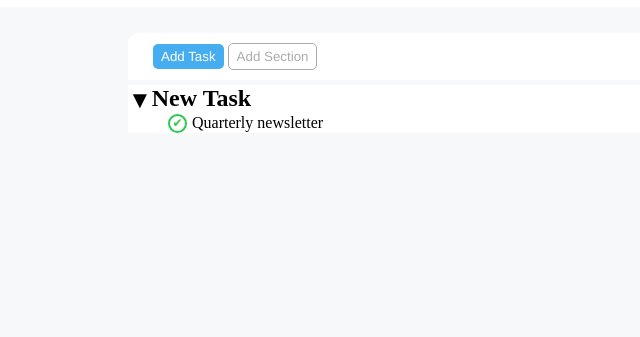
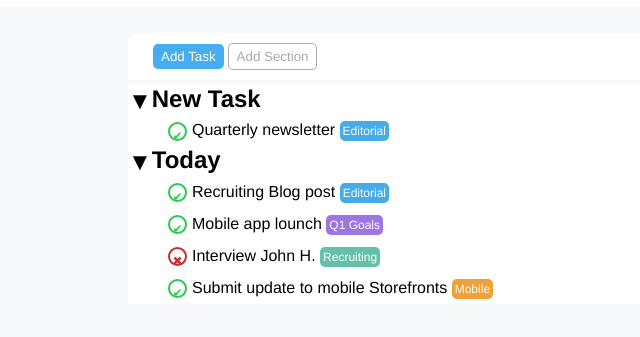
Before and after one commit to V1tale/html-css-toboolist, a plain HTML site: page index.html in a window 1280 px wide. Shown: the part 63-400 px from the top of the page, without its empty margins (0-640 px from the left). Drawn offline with Linux system fonts and the light colour scheme.

Commit message:
completato today

```diff
--- a/css/style.css
+++ b/css/style.css
@@ -59,10 +59,41 @@ body {
     background-color: white;
     width: 80%;
     margin:5px auto;
+    font-family: 'Franklin Gothic Medium', 'Arial Narrow', Arial, sans-serif;
 }
 li {
     list-style-type: none;
+    line-height: 2;
 }
+.special-note1 {
+    color: white;
+    background: #45abea;
+    border-radius: 5px;
+    font-size: 12px;;
+    padding: 3px;
+}
+.special-note2 {
+    color: white;
+    background: #9e75e4;
+    border-radius: 5px;
+    font-size: 12px;;
+    padding: 3px;
+}
+.special-note3 {
+    color: white;
+    background: #64c0a9 ;
+    border-radius: 5px;
+    font-size: 12px;;
+    padding: 3px;
+}
+.special-note4 {
+    color: white;
+    background: #f29f35 ;
+    border-radius: 5px;
+    font-size: 12px;;
+    padding: 3px;
+}
+
 .check {
     display: inline-block;
     color:#2dc94f ;
@@ -75,3 +106,15 @@ li {
     font-size: 12px;
     margin-right: 5px;
 }
+.cross {
+    display: inline-block;
+    color:#c92d2d ;
+    border: 2px solid #c92d2d;
+    border-radius: 50%;
+    width: 15px;
+    height: 15px;
+    text-align: center;
+    vertical-align: middle;
+    font-size: 12px;
+    margin-right: 5px;
+}
--- a/index.html
+++ b/index.html
@@ -35,11 +35,21 @@
          <section id="new-task" class="content">
             <h2><span class="downarrow">&#9660;</span>New Task</h2>
                 <ul>
-                    <li><span class= "check">&#10004;</span>Quarterly newsletter</li>
+                    <li><span class= "check">&#10004;</span>Quarterly newsletter <span class="special-note1">Editorial</span></li>
                 </ul>
         </section>
         <!-- /new task -->
         <!-- today -->
+        <section id="today" class="content">
+            <h2><span class="downarrow">&#9660;</span>Today</h2>
+                <ul>
+                    <li><span class= "check">&#10004;</span>Recruiting Blog post <span class="special-note1">Editorial</span></li>
+                    <li><span class= "check">&#10004;</span>Mobile app lounch <span class="special-note2">Q1 Goals</span></li>
+                    <li><span class= "cross">&#10006;</span>Interview John H. <span class="special-note3">Recruiting</span></li>
+                    <li><span class= "check">&#10004;</span>Submit update to mobile Storefronts <span class="special-note4">Mobile</span></li>
+
+                </ul>
+        </section>
         <!-- /today -->
         <!-- upcoming -->
         <!-- /upcoming -->
```
